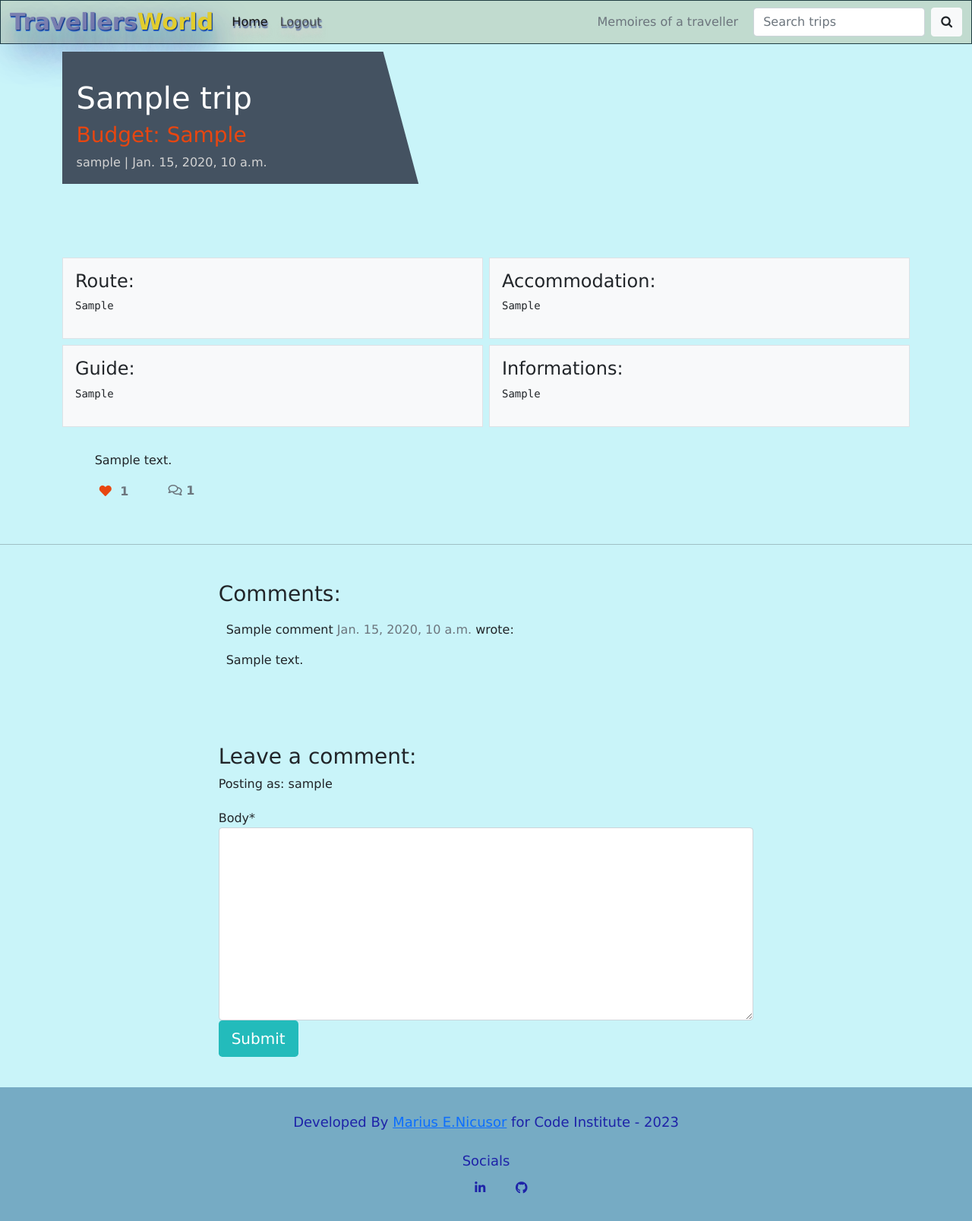
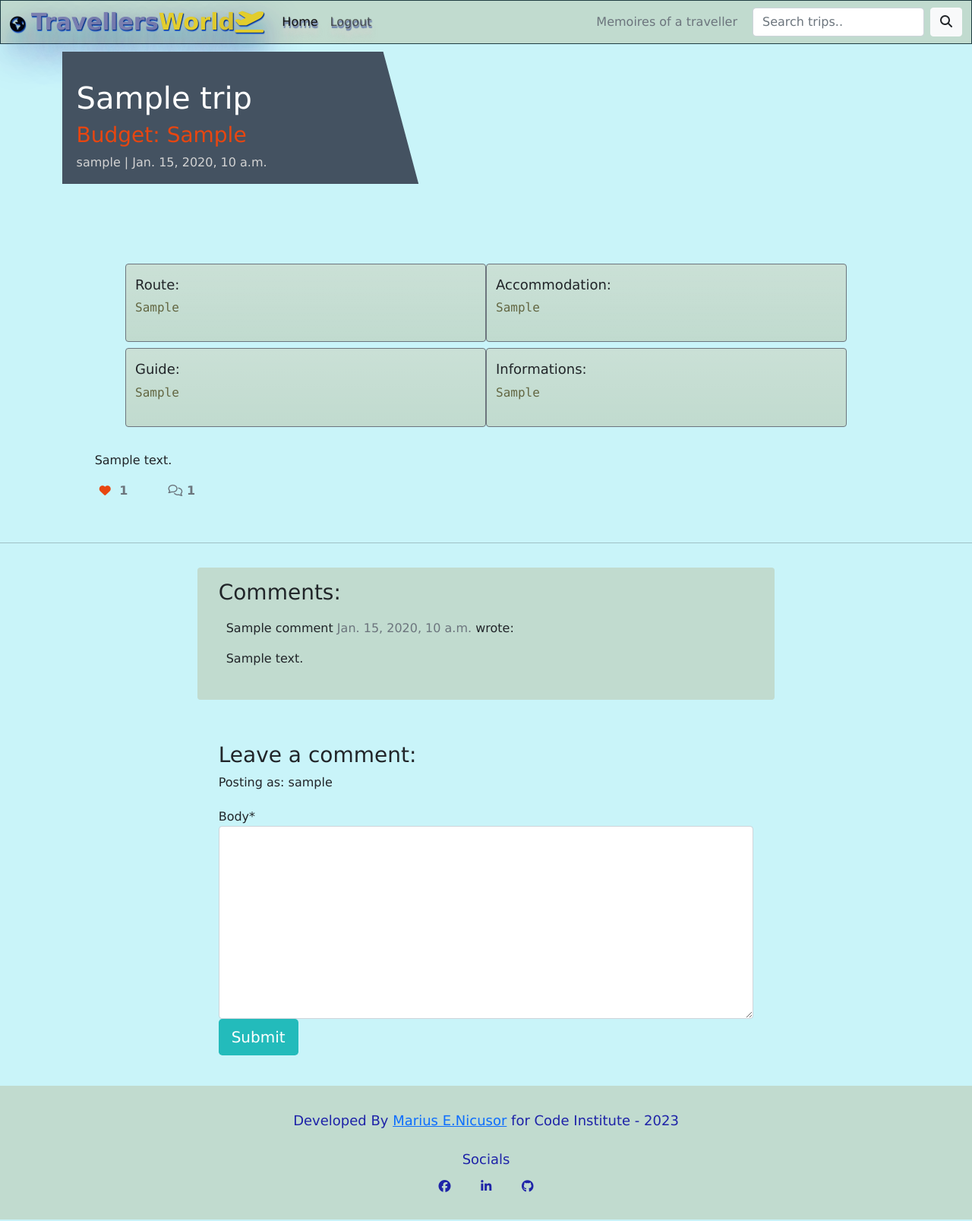
Before and after one commit to EmanuelMariusNicu/traveller-website-pp4, a Django app: a page that uses templates/base.html in a window 1280 px wide. Shown: the whole page at 76% size. Run offline with Django 3.2, Linux system fonts and the light colour scheme; a user stored in the database is signed in; tables that the repository leaves empty hold one stand-in row (values such as "Sample post"); some libraries are stand-ins or nearby versions; some web fonts are replaced.

Commit message:
Logo re-style and post models been changed

```diff
--- a/static/css/style.css
+++ b/static/css/style.css
@@ -204,7 +204,11 @@ body {
     color: #E84610;
     border: none;
     background: transparent;
+    font-size: 15px;
 
+}
+.fa-comments {
+    font-size: 15px;
 }
 
 .btn-like:hover,
@@ -214,7 +218,8 @@ body {
     border: none;
 }
 footer {
-    background-color: #76abc4;
+    background-color: #c1dbcf;
+
     font-size: large;
     color:#1e23a8;
 
@@ -227,5 +232,12 @@ footer {
 }
 
 .bg-color {
-    background-color: #23BBBB;
+    background-color:  #c1dbcf;
 }
+h4 {
+    font-size: large;
+}
+pre {
+    font-size: medium;
+    color:#636742
+}
--- a/templates/base.html
+++ b/templates/base.html
@@ -15,6 +15,7 @@
     <script src="https://cdn.jsdelivr.net/npm/bootstrap@5.0.1/dist/js/bootstrap.bundle.min.js"
         integrity="sha384-gtEjrD/SeCtmISkJkNUaaKMoLD0//ElJ19smozuHV6z3Iehds+3Ulb9Bn9Plx0x4" crossorigin="anonymous">
     </script>
+    <script src='https://kit.fontawesome.com/a076d05399.js' crossorigin='anonymous'></script>
     <link rel="stylesheet" href="{% static 'css/style.css' %}">
 
 </head>
@@ -25,7 +26,9 @@
 
     <nav id="navbar" class="navbar navbar-expand-lg navbar-light bg-white">
         <div class="container-fluid">
-            <a class="navbar-brand" class="header" href="{% url 'home' %}"><span class="brand">Trave<span>ll</span>ers<span class="w-color">World</span></span></span></span></a>
+            <a class="navbar-brand" class="header" href="{% url 'home' %}"><i class="fas fa-globe-americas d-inline-block pe-2">
+
+            </i><span class="brand">Trave<span>ll</span>ers<span class="w-color">World<span class="fas fa-plane-departure"></span></span></a>
             <button class="navbar-toggler" type="button" data-bs-toggle="collapse" data-bs-target="#navbarText"
                 aria-controls="navbarText" aria-expanded="false" aria-label="Toggle navigation">
                 <span class="navbar-toggler-icon"></span>
@@ -56,7 +59,7 @@
                 <!-- Search bar -->
                 <form class="d-flex" role="search" method="POST" action="{% url 'search_results' %}">
                     {% csrf_token %}
-                    <input class="form-control me-2" type="search" placeholder="Search trips" name="search-bar"
+                    <input class="form-control me-2" type="search" placeholder="Search trips.." name="search-bar"
                         aria-label="Input search">
                     <button class="btn btn-light fw-bold text-dark" type="submit" aria-label="Search"><i class="fa fa-search" ></i></button>
                 </form>
@@ -97,7 +100,7 @@
           <!-- Section: Social media -->
           <div class="mb-1">
             <!-- Facebook -->
-            <a class="btn btn-floating m-1" href="https://www.facebook.com/nicusor.mariusemanuel/" target="_blank" rel="nofollow" role="button"><i class="bi bi-facebook "></i></a>
+            <a class="btn btn-floating m-1" href="https://www.facebook.com/nicusor.mariusemanuel/" target="_blank" rel="nofollow" role="button"><i class="fab fa-facebook "></i></a>
 
             <!-- Linkedin -->
             <a class="btn btn-floating m-1" href="https://www.linkedin.com/in/marius-emanuel-nicusor-4ab4b2244/" target="_blank" rel="nofollow" role="button"><i class="fab fa-linkedin-in"></i></a>
--- a/templates/post_detail.html
+++ b/templates/post_detail.html
@@ -24,32 +24,26 @@
     </div>
 </div>
 
-<div class="container">
-    <div class="row g-2 ">
-        <div class="col-6">
-            <div class="p-3 border bg-light">
+<div class="container ">
+    <div class="row justify-content-center flex-column flex-md-row">
+            <div class="col-10 offset-1 col-md-5 offset-md-0 mt-2 py-3 bg-gradient rounded border border-secondary border-opacity-50 bg-color">
                 <h4>Route:</h4>
                 <pre>{{ post.route }}</pre>
             </div>
-        </div>
-        <div class="col-6">
-            <div class="p-3 border bg-light">
+            <div class="col-10 offset-1 col-md-5 offset-md-0 mt-2 py-3 bg-gradient rounded border border-secondary border-opacity-50 bg-color">
                 <h4>Accommodation:</h4>
                 <pre>{{ post.accommodation }}</pre>
             </div>
-        </div>
-        <div class="col-6">
-            <div class="p-3 border bg-light">
+    </div>
+    <div class="row justify-content-center flex-column flex-md-row">
+            <div class="col-10 offset-1 col-md-5 offset-md-0 mt-2 py-3 bg-gradient rounded border border-secondary border-opacity-50 bg-color">
                 <h4>Guide:</h4>
                 <pre>{{ post.guide }}</pre>
             </div>
-        </div>
-        <div class="col-6">
-            <div class="p-3 border bg-light">
+            <div class="col-10 offset-1 col-md-5 offset-md-0 mt-2 py-3 bg-gradient rounded border border-secondary border-opacity-50 bg-color">
                 <h4>Informations:</h4>
                 <pre>{{ post.additional_info }}</pre>
             </div>
-        </div>
     </div>
 </div>
 
@@ -100,7 +94,7 @@
         </div>
     </div>
     <div class="row justify-content-center flex-column flex-md-row">
-        <div class="col-md-7 card mb-4  mt-3 ">
+        <div class="col-md-7 card mb-4  mt-3 bg-color">
             {% if comments %}
             <div class="card-body">
                 <h3>Comments:</h3>
```
